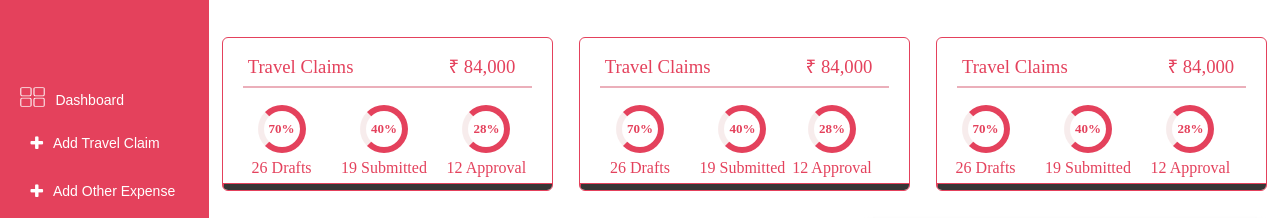
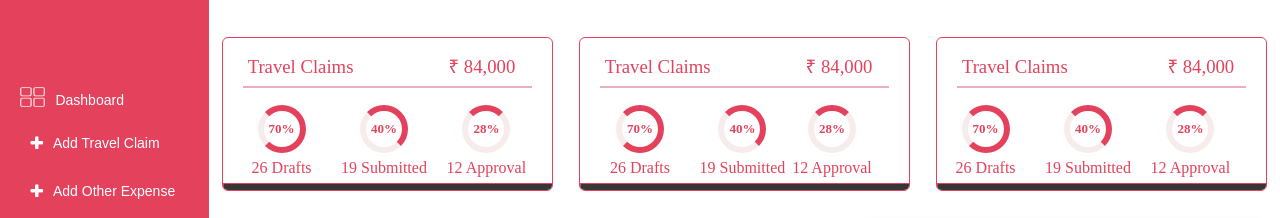
Before and after one commit to abhirock74/demo-work, a plain HTML site: page index.html in a window 1280 px wide. Shown: the part 63-281 px from the top of the page. Drawn offline with Linux system fonts and the light colour scheme.

Commit message:
add percentage

```diff
--- a/css/style.css
+++ b/css/style.css
@@ -182,6 +182,13 @@ a{
     border-top-color: rgb(228, 65, 92);
     border-left-color: rgba(241, 221, 221, 0.541);
     box-sizing: border-box;
+}
+.per40{
+    border-bottom-color: rgba(241, 221, 221, 0.541);
+}
+.per28{
+    border-bottom-color: rgba(241, 221, 221, 0.541);
+    border-right-color: rgba(241, 221, 221, 0.541);
 }
 .ui-value{
     position: relative;
--- a/index.html
+++ b/index.html
@@ -77,14 +77,14 @@
                         <h5 class="circle-bottom">26 Drafts</h5>
                     </div>
                     <div class="container cir2" style="margin-left: 8vw;">
-                        <div class="ui-widget">
+                        <div class="ui-widget per40">
                             <div class="ui-value">40%</div>
                         </div>
                         <h5 class="circle-bottom">19 Submitted</h5>
                     </div>
                     <div class="container cir3" style="margin-left: 16vw;">
-                        <div class="ui-widget">
-                            <div class="ui-value">28%</div>
+                        <div class="ui-widget per28">
+                            <div class="ui-value ">28%</div>
                         </div>
                         <h5 class="circle-bottom">12 Approval</h5>
                     </div>
@@ -102,13 +102,13 @@
                         <h5 class="circle-bottom">26 Drafts</h5>
                     </div>
                     <div class="container cont1 mob-left2" style="margin-left: 36vw;">
-                        <div class="ui-widget">
+                        <div class="ui-widget per40">
                             <div class="ui-value">40%</div>
                         </div>
                         <h5 class="circle-bottom">19 Submitted</h5>
                     </div>
                     <div class="container cont1 mob-left3" style="margin-left: 43vw;">
-                        <div class="ui-widget">
+                        <div class="ui-widget per28">
                             <div class="ui-value">28%</div>
                         </div>
                         <h5 class="circle-bottom">12 Approval</h5>
@@ -128,13 +128,13 @@
                             <h5 class="circle-bottom">26 Drafts</h5>
                         </div>
                         <div class="container cont2 cir2" style="margin-left: 63vw;">
-                            <div class="ui-widget">
+                            <div class="ui-widget per40">
                                 <div class="ui-value">40%</div>
                             </div>
                             <h5 class="circle-bottom">19 Submitted</h5>
                         </div>
                         <div class="container cont2 cir3" style="margin-left: 71vw;">
-                            <div class="ui-widget">
+                            <div class="ui-widget per28">
                                 <div class="ui-value">28%</div>
                             </div>
                             <h5 class="circle-bottom">12 Approval</h5>
```
